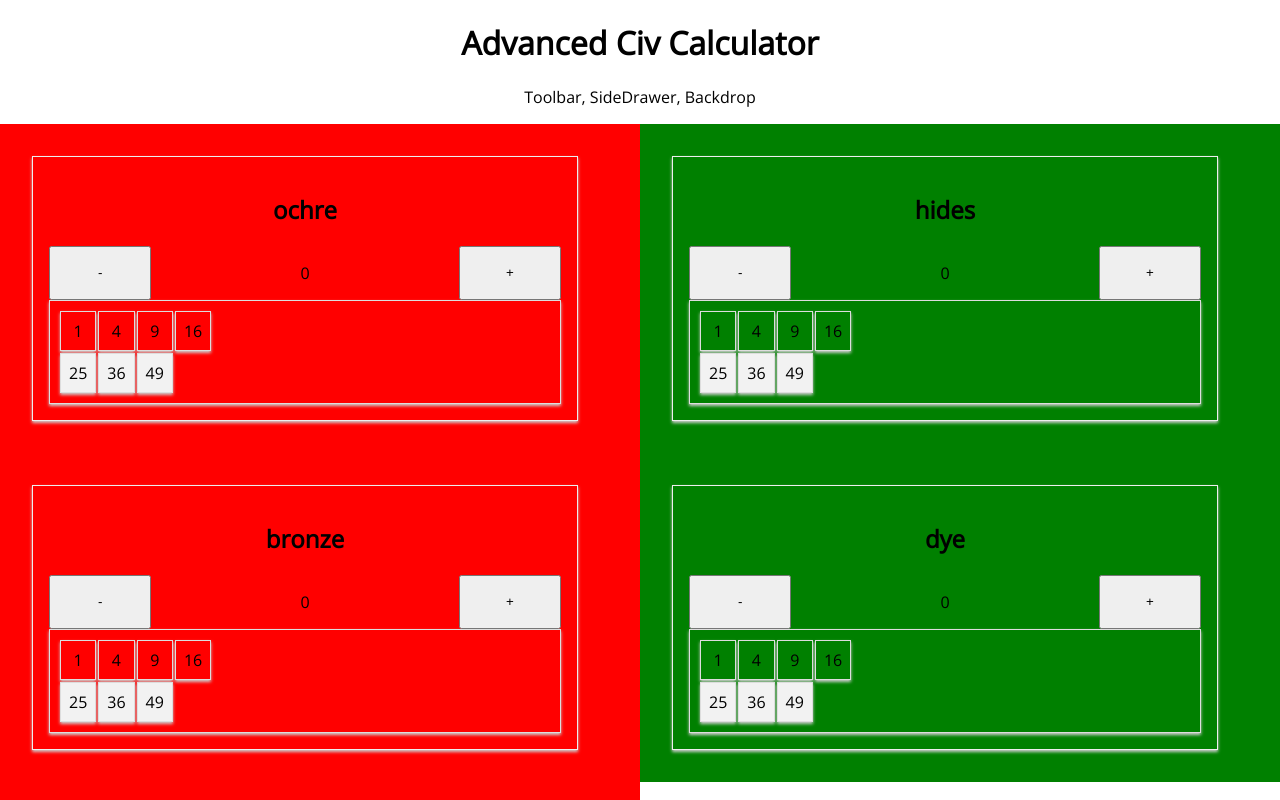
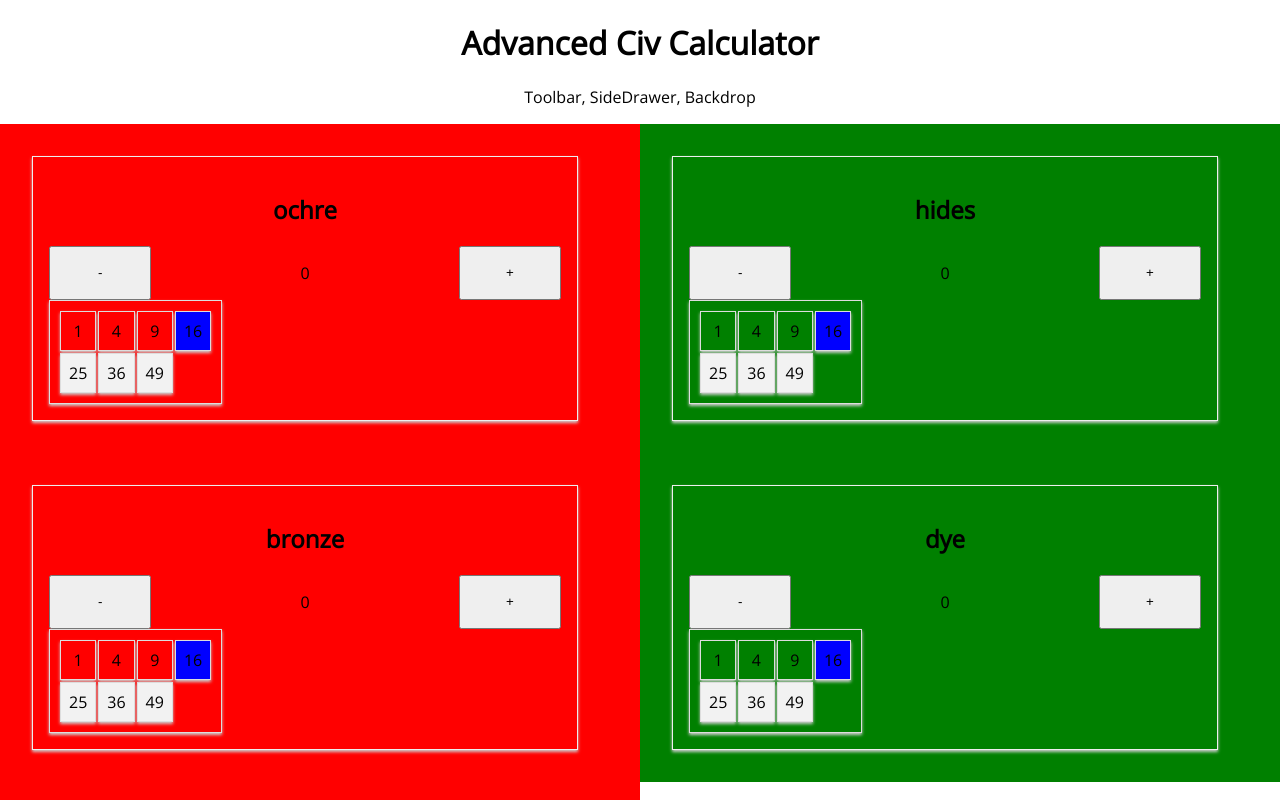
Before and after one commit to paasovaara/adv-civ-calculator, a React (Create React App) app: page / in a window 1280 px wide. Shown: the top 800 px of the page. Built offline with nearby package versions, Linux system fonts and the light colour scheme.

Commit message:
Highlight selected cell

```diff
--- a/src/components/CommodityCard/CommodityCard.js
+++ b/src/components/CommodityCard/CommodityCard.js
@@ -9,7 +9,7 @@ const CommodityCard = (props) => {
     <div className={classes.CommodityCard}>
       <h2>{props.type}</h2>
       <CountSelector max={5} />
-      <ValueTable></ValueTable>
+      <ValueTable count={4}></ValueTable>
     </div>
   );
 }
--- a/src/components/CommodityCard/ValueTable/ValueTable.js
+++ b/src/components/CommodityCard/ValueTable/ValueTable.js
@@ -4,19 +4,24 @@ import classes from "./ValueTable.module.css";
 
 const ValueTable = (props) => {
   const values = [1, 4, 9, 16, 25, 36, 49]; //TODO get from props
+  const selectedValue = (props.count > 0) ? values[props.count - 1] : null;
 
   const rowCount = 2; // Always 2;
   const colCount = Math.ceil(values.length / 2);
 
   const createRow = (rowValues) => {
     return rowValues.map((value, index) => {
-      return <td>{value}</td>;
+      const selected = selectedValue === value;
+      const cssClass = selected ? classes.SelectedCell : null;
+      return <td className={cssClass}>
+          {value}
+        </td>;
     });
   }
 
   const createHtmlTable = () => {
     return (
-      <table>
+      <table className={classes.ValueTable}>
         <tbody>
           <tr>{createRow(values.splice(0, colCount))}</tr>
           <tr>{createRow(values)}</tr>
@@ -26,7 +31,7 @@ const ValueTable = (props) => {
   }
 
   return (
-    <div className={classes.ValueTable}>
+    <div className={classes.ValueTableContainer}>
       {createHtmlTable()}
     </div>
   );
--- a/src/components/CommodityCard/ValueTable/ValueTable.module.css
+++ b/src/components/CommodityCard/ValueTable/ValueTable.module.css
@@ -13,6 +13,6 @@
 
 .ValueTable tr:nth-child(even){background-color: #f2f2f2;}
 
-#selectedCell {
+.SelectedCell {
   background-color: blue;
 }
```
